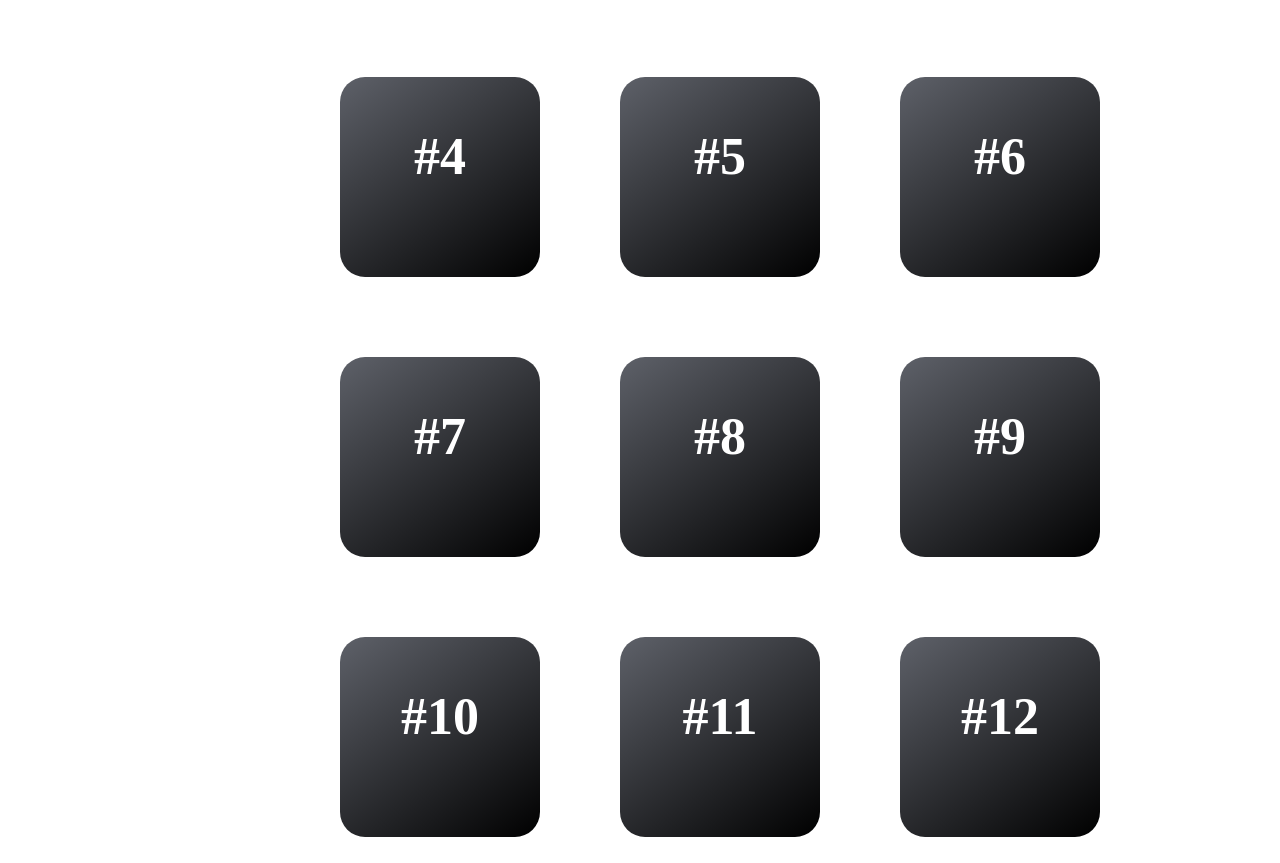
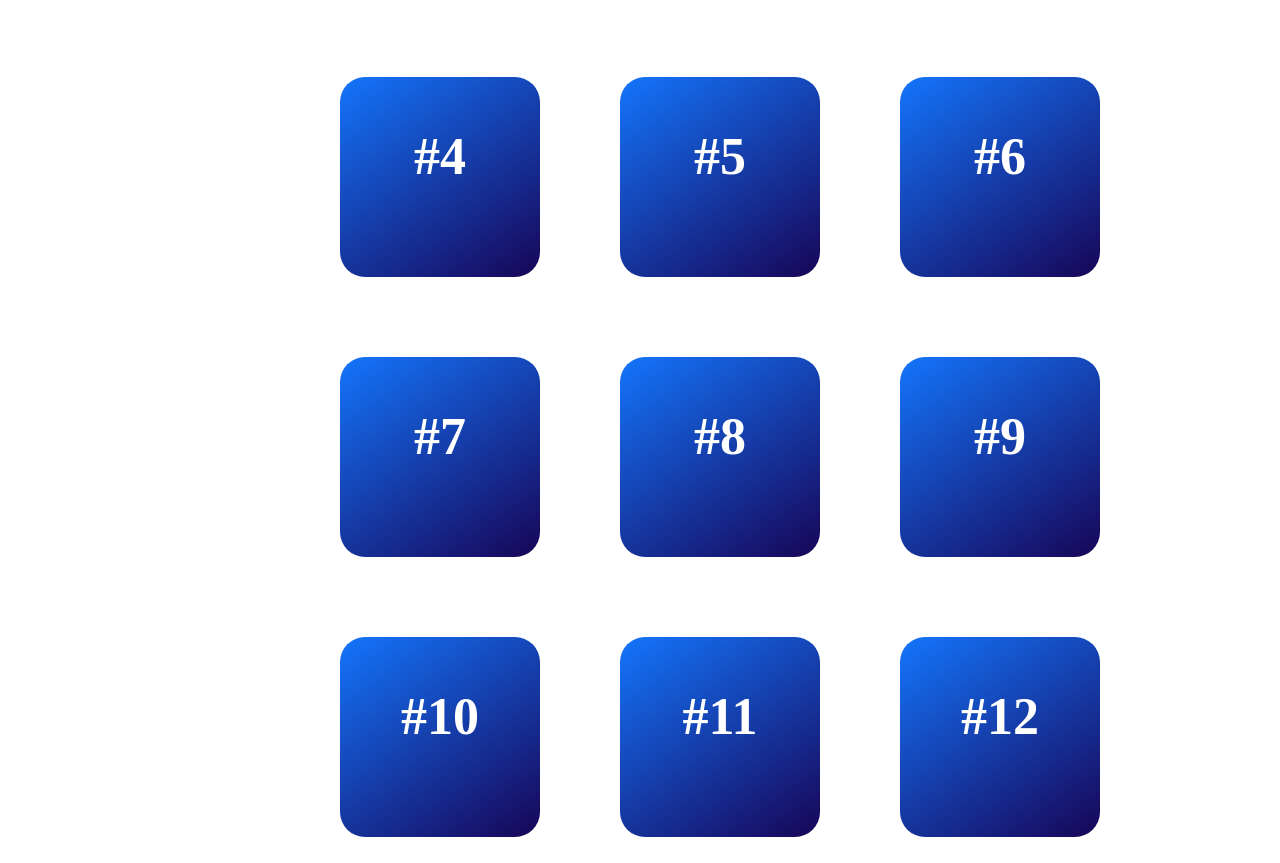
Before and after one commit to TAppPE/TApptest, a React app: page /Footballskill in a window 1280 px wide. Shown: the part 815-1678 px from the top of the page. Built offline with nearby package versions, Linux system fonts and the light colour scheme.

Commit message:
Update skills.css

```diff
--- a/src/components/Skills/skills.css
+++ b/src/components/Skills/skills.css
@@ -16,7 +16,7 @@
     width: 200px;
     border-radius: 25px;
     margin: 40px;
-    background: linear-gradient(145deg, rgb(94, 97, 105), #000000);
+    background: linear-gradient(145deg, #1475FC, #170557);
     flex-direction: column;
 }
 
```
